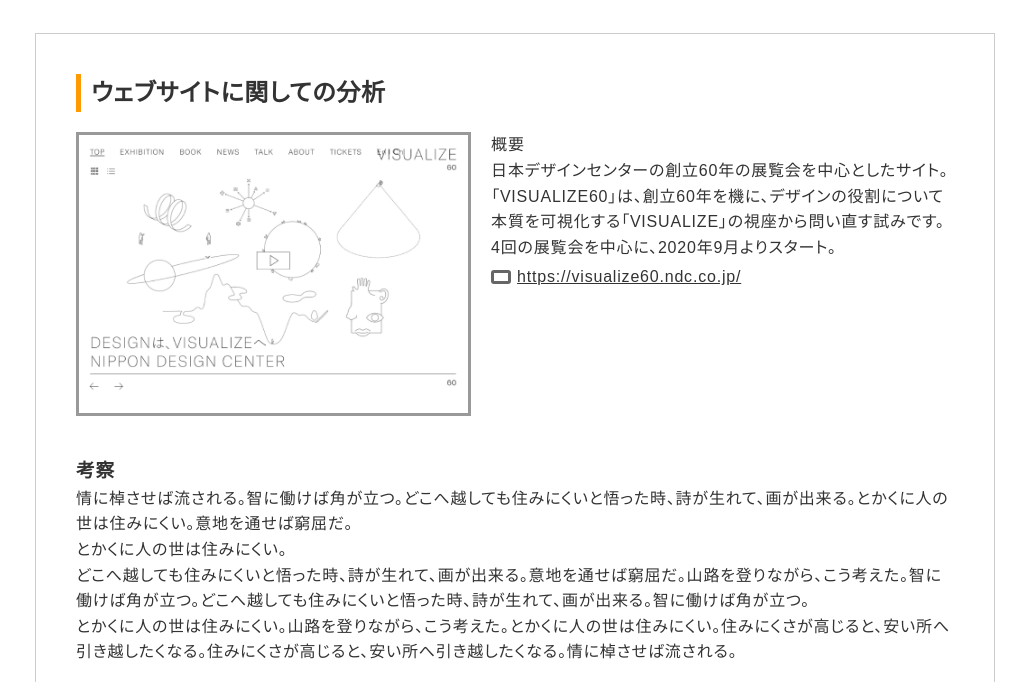
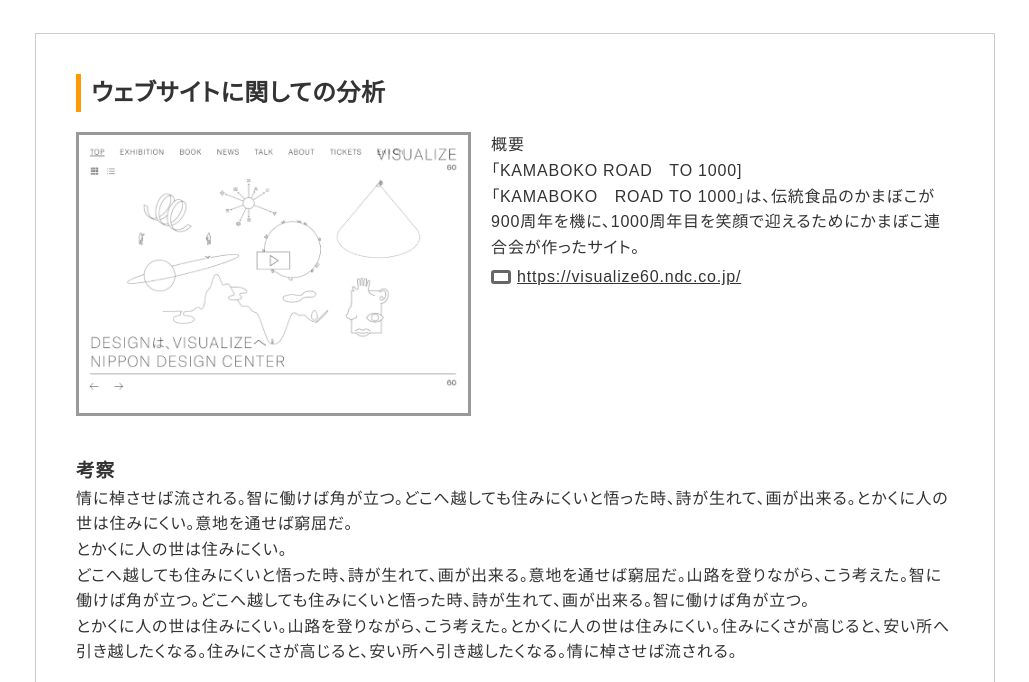
Before and after one commit to KUAD-XtechDesign/portfolio-n-nakanishi-nenndo, a plain HTML site: page reports/report01.html in a window 1280 px wide. Shown: the part 87-769 px from the top of the page, without its empty margins (125-1154 px from the left). Drawn offline with Linux system fonts and the light colour scheme.

Commit message:
Update report01.html
サイトの説明欄の変更

```diff
--- a/reports/report01.html
+++ b/reports/report01.html
@@ -37,8 +37,8 @@
           <div class="txt">
             <p>概要</p>
             <p>
-              日本デザインセンターの創立60年の展覧会を中心としたサイト。<br>
-              「VISUALIZE60」は、創立60年を機に、デザインの役割について本質を可視化する「VISUALIZE」の視座から問い直す試みです。4回の展覧会を中心に、2020年9月よりスタート。
+              「KAMABOKO ROAD　TO 1000]<br>
+              「KAMABOKO　ROAD TO 1000」は、伝統食品のかまぼこが900周年を機に、1000周年目を笑顔で迎えるためにかまぼこ連合会が作ったサイト。
             </p>
             <a class="ex_link" href="https://visualize60.ndc.co.jp/" target="_blank">https://visualize60.ndc.co.jp/</a>
           </div>
```
